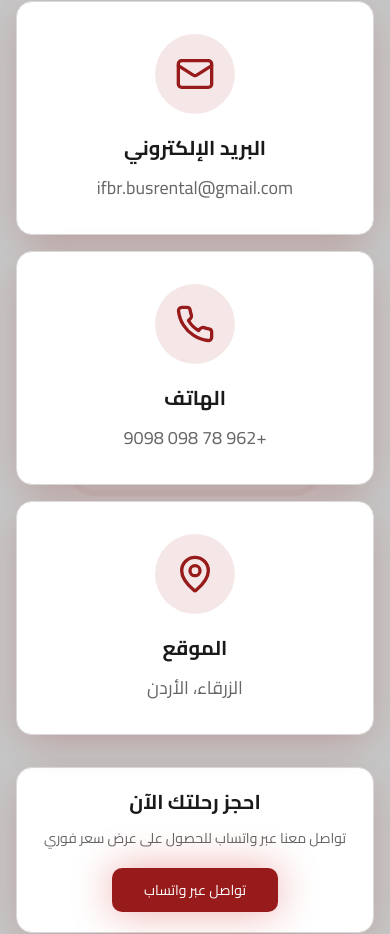
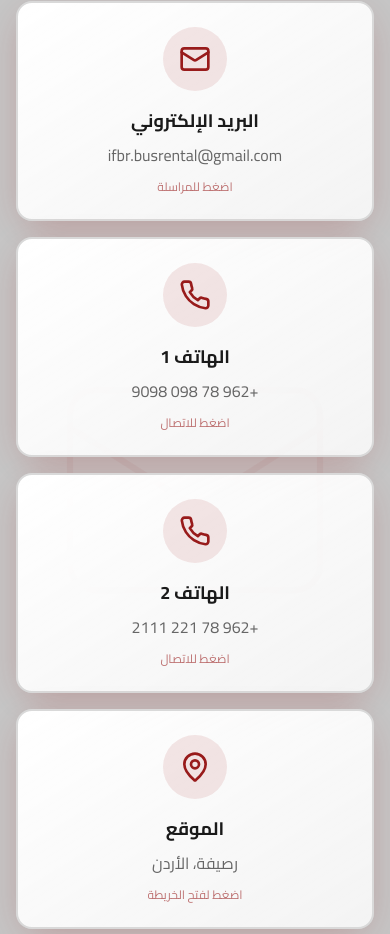
Before and after one commit to Hamza-Kitana/if, a React (Vite) app: page / in a window 390 px wide. Shown: the part 6930-7864 px from the top of the page. Built offline with nearby package versions, Linux system fonts and the light colour scheme; the HTML template or start-up script is replaced by a standard one.

Commit message:
Update: Change location to Rusaifah, add second phone number, enhance contact cards UI

```diff
--- a/src/components/Contact.tsx
+++ b/src/components/Contact.tsx
@@ -24,14 +24,20 @@ const Contact = () => {
     },
     {
       icon: Phone,
-      label: t('الهاتف', 'Phone'),
+      label: t('الهاتف 1', 'Phone 1'),
       value: '+962 78 098 9098',
       href: 'tel:+962780989098',
     },
     {
+      icon: Phone,
+      label: t('الهاتف 2', 'Phone 2'),
+      value: '+962 78 221 2111',
+      href: 'tel:+962782212111',
+    },
+    {
       icon: MapPin,
       label: t('الموقع', 'Location'),
-      value: t('الزرقاء، الأردن', 'Zarqa, Jordan'),
+      value: t('رصيفة، الأردن', 'Rusaifah, Jordan'),
       href: 'https://www.google.com/maps/place/%D8%A7%D9%84%D8%A7%D8%B3%D8%B7%D9%88%D9%84+%D8%A7%D9%84%D8%AF%D9%88%D9%84%D9%8A+%D9%84%D8%AA%D8%A3%D8%AC%D9%8A%D8%B1+%D8%A7%D9%84%D8%AD%D8%A7%D9%81%D9%84%D8%A7%D8%AA%E2%80%AD/@32.0155347,36.0774483,935m/data=!3m2!1e3!4b1!4m6!3m5!1s0x151b65701e2e1073:0x9df0787fea6d3864!8m2!3d32.0155347!4d36.0774483!16s%2Fg%2F11h_d77_f8?hl=en&entry=ttu&g_ep=EgoyMDI1MTAyOC4wIKXMDSoASAFQAw%3D%3D',
     },
   ];
@@ -63,8 +69,8 @@ const Contact = () => {
           </p>
         </div>
 
-        <div className="max-w-4xl mx-auto">
-          <div className="grid sm:grid-cols-2 md:grid-cols-3 gap-4 md:gap-8 mb-8 md:mb-12">
+        <div className="max-w-5xl mx-auto">
+          <div className="grid sm:grid-cols-2 lg:grid-cols-4 gap-4 md:gap-6 mb-8 md:mb-12">
             {contactInfo.map((info, index) => {
               const Icon = info.icon;
               return (
@@ -77,17 +83,29 @@ const Contact = () => {
                     href={info.href}
                     target={info.icon === MapPin ? "_blank" : undefined}
                     rel={info.icon === MapPin ? "noopener noreferrer" : undefined}
-                    className="block bg-card rounded-2xl p-8 md:p-10 shadow-elegant hover:shadow-glow transition-all duration-300 transform hover:scale-105 border border-border text-center"
+                    className="block bg-gradient-to-br from-card to-card/80 rounded-2xl p-6 md:p-8 shadow-elegant hover:shadow-glow transition-all duration-300 transform hover:scale-105 hover:-translate-y-1 border-2 border-border hover:border-primary/50 text-center cursor-pointer relative overflow-hidden"
                   >
-                    <div className="w-20 h-20 md:w-24 md:h-24 rounded-full bg-primary/10 flex items-center justify-center mx-auto mb-5 md:mb-6 group-hover:bg-primary/20 transition-colors">
-                      <Icon className="w-10 h-10 md:w-12 md:h-12 text-primary group-hover:animate-float" />
+                    {/* Hover effect overlay */}
+                    <div className="absolute inset-0 bg-gradient-to-br from-primary/5 to-accent/5 opacity-0 group-hover:opacity-100 transition-opacity duration-300" />
+
+                    <div className="relative z-10">
+                      <div className="w-16 h-16 md:w-20 md:h-20 rounded-full bg-primary/10 flex items-center justify-center mx-auto mb-4 md:mb-5 group-hover:bg-primary/20 transition-all duration-300 group-hover:scale-110">
+                        <Icon className="w-8 h-8 md:w-10 md:h-10 text-primary group-hover:animate-float" />
+                      </div>
+                      <h3 className="font-bold text-lg md:text-xl mb-2 md:mb-3 text-foreground group-hover:text-primary transition-colors">
+                        {info.label}
+                      </h3>
+                      <p className="text-base md:text-lg text-muted-foreground break-words group-hover:text-foreground transition-colors">
+                        {info.value}
+                      </p>
+
+                      {/* Click indicator */}
+                      <div className="mt-3 text-xs text-primary/60 group-hover:text-primary transition-colors">
+                        {info.icon === Phone && t('اضغط للاتصال', 'Click to call')}
+                        {info.icon === Mail && t('اضغط للمراسلة', 'Click to email')}
+                        {info.icon === MapPin && t('اضغط لفتح الخريطة', 'Click to open map')}
+                      </div>
                     </div>
-                    <h3 className="font-bold text-xl md:text-2xl mb-3 md:mb-4 text-foreground">
-                      {info.label}
-                    </h3>
-                    <p className="text-lg md:text-xl text-muted-foreground break-words">
-                      {info.value}
-                    </p>
                   </a>
                 </div>
               );
--- a/src/components/Footer.tsx
+++ b/src/components/Footer.tsx
@@ -54,17 +54,18 @@ const Footer = () => {
           <div>
             <h4 className="font-semibold text-foreground mb-4">{t('تواصل', 'Contact')}</h4>
             <ul className="space-y-3 text-sm text-muted-foreground">
-              <li className="flex items-center gap-2"><Phone className="w-4 h-4 text-primary" /><a href="tel:+962780989098" className="hover:text-primary">+962 78 098 9098</a></li>
-              <li className="flex items-center gap-2"><Mail className="w-4 h-4 text-primary" /><a href="mailto:ifbr.busrental@gmail.com" className="hover:text-primary">ifbr.busrental@gmail.com</a></li>
+              <li className="flex items-center gap-2"><Phone className="w-4 h-4 text-primary" /><a href="tel:+962780989098" className="hover:text-primary transition-colors">+962 78 098 9098</a></li>
+              <li className="flex items-center gap-2"><Phone className="w-4 h-4 text-primary" /><a href="tel:+962782212111" className="hover:text-primary transition-colors">+962 78 221 2111</a></li>
+              <li className="flex items-center gap-2"><Mail className="w-4 h-4 text-primary" /><a href="mailto:ifbr.busrental@gmail.com" className="hover:text-primary transition-colors">ifbr.busrental@gmail.com</a></li>
               <li className="flex items-center gap-2">
                 <MapPin className="w-4 h-4 text-primary" />
                 <a
                   href="https://www.google.com/maps/place/%D8%A7%D9%84%D8%A7%D8%B3%D8%B7%D9%88%D9%84+%D8%A7%D9%84%D8%AF%D9%88%D9%84%D9%8A+%D9%84%D8%AA%D8%A3%D8%AC%D9%8A%D8%B1+%D8%A7%D9%84%D8%AD%D8%A7%D9%81%D9%84%D8%A7%D8%AA%E2%80%AD/@32.0155347,36.0774483,935m/data=!3m2!1e3!4b1!4m6!3m5!1s0x151b65701e2e1073:0x9df0787fea6d3864!8m2!3d32.0155347!4d36.0774483!16s%2Fg%2F11h_d77_f8?hl=en&entry=ttu&g_ep=EgoyMDI1MTAyOC4wIKXMDSoASAFQAw%3D%3D"
                   target="_blank"
                   rel="noopener noreferrer"
-                  className="hover:text-primary"
+                  className="hover:text-primary transition-colors"
                 >
-                  {t('الزرقاء، الأردن', 'Zarqa, Jordan')}
+                  {t('رصيفة، الأردن', 'Rusaifah, Jordan')}
                 </a>
               </li>
             </ul>
```
